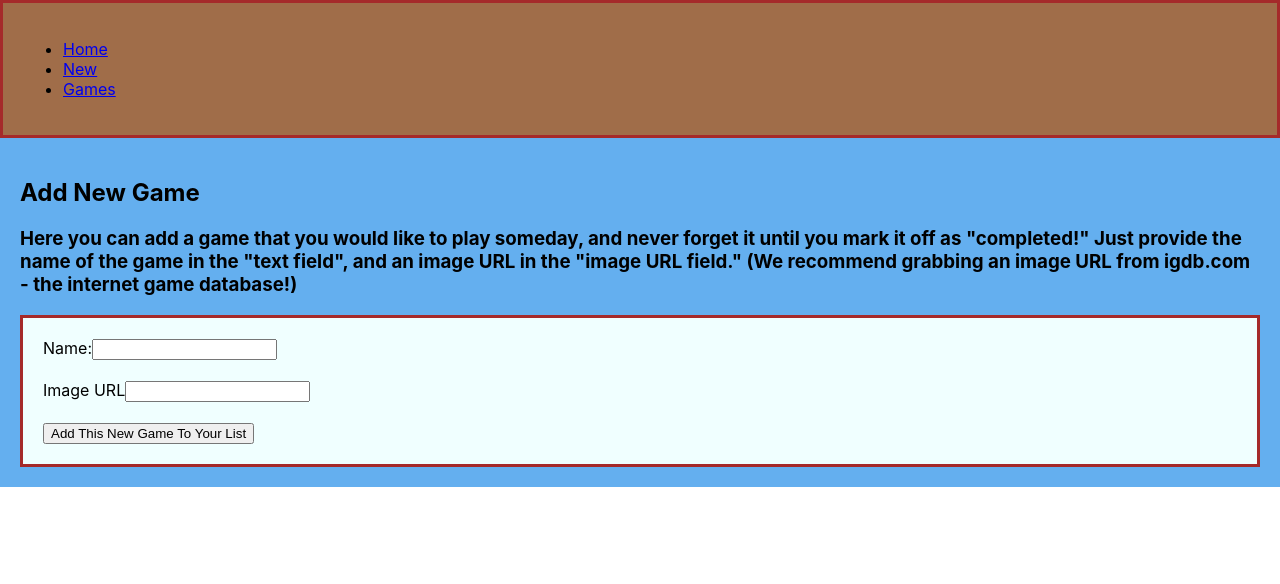
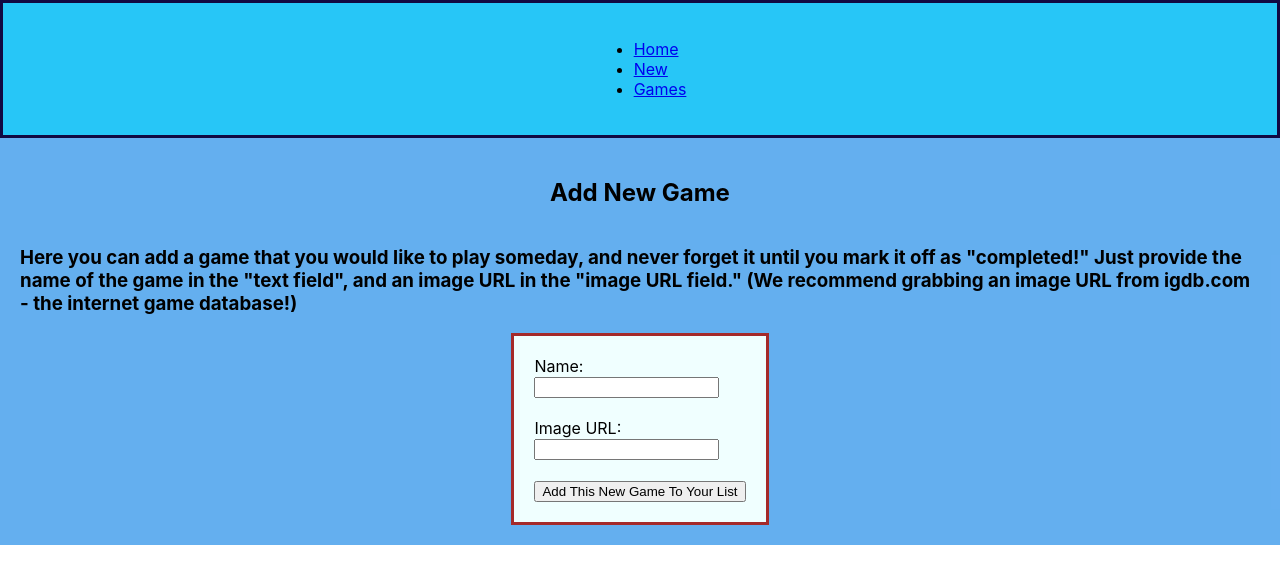
Before and after one commit to codifyamplify/phase-2-project, a React (Create React App) app in the folder game-lister/: page /new in a window 1280 px wide. Shown: the top 584 px of the page. Built offline with nearby package versions, Linux system fonts and the light colour scheme.

Commit message:
added some rudimentary styling

```diff
--- a/game-lister/db.json
+++ b/game-lister/db.json
@@ -59,6 +59,11 @@
       "name": "Metro 2033",
       "imageURL": "https://images.igdb.com/igdb/image/upload/t_cover_big/co1rd6.png",
       "id": 11
+    },
+    {
+      "name": "Dishonored",
+      "imageURL": "https://images.igdb.com/igdb/image/upload/t_cover_big/co5pcs.png",
+      "id": 12
     }
   ]
 }
--- a/game-lister/src/App.css
+++ b/game-lister/src/App.css
@@ -1,40 +1,68 @@
-.App {
+/* .App {
   text-align: center;
   max-width: 1400px;
   background:whitesmoke
-}
+} */
 
-.block {
+/* .block {
   background-color:rgb(160, 109, 73);
   border-style: solid;
   border-color: brown;
   padding: 20px;
+} */
+
+.gameCard {
+  min-width: 800px;
+  border-style: solid;
+  border-color: rgb(17, 9, 66);
+  padding: 20px;
+
 }
 
 .navBar {
-  background-color:rgb(160, 109, 73);
+  background-color:rgb(39, 198, 247);
+  border-style: solid;
+  border-color: rgb(17, 9, 66);
+  padding: 20px;
+  display: flex;
+  flex-direction: column;
+  align-items: center;
+  justify-content: center;
+
+
+}
+
+.home {
+  background-color:cadetblue;
+  border-style: solid;
+  border-color:rgb(83, 61, 27);
+  padding: 20px;
+  text-align: center;
+
+}
+
+.gameList {
+  text-align: center;
   border-style: solid;
   border-color: brown;
   padding: 20px;
-}
+  display: flex;
+  flex-direction: column;
+  align-items: center;
+  justify-content: center;
+  text-align: center;
 
-.home {
-  background-color:rgb(160, 109, 73);
-  border-style: solid;
-  border-color: brown;
-  padding: 20px;
-}
 
-.gameList {
-  background-color:aquamarine;
-  border-style: solid;
-  border-color: brown;
-  padding: 20px;
 }
 
 .newGameComponent {
   background-color:rgba(65, 157, 236, 0.81);
   padding: 20px;
+  display: flex;
+  flex-direction: column;
+  align-items: center;
+  justify-content: center;
+
 
   /* border-color: brown; */
 
@@ -52,7 +80,7 @@
 
 }
 
-.App-header {
+/* .App-header {
   background-color: #282c34;
   min-height: 100vh;
   display: flex;
@@ -61,7 +89,7 @@
   justify-content: center;
   font-size: calc(10px + 2vmin);
   color: white;
-}
+} */
 
 .App-link {
   color: #61dafb;
@@ -71,9 +99,9 @@
   color:brown
 }
 
-.h3 {
+/* .h3 {
   color:darkblue
-}
+} */
 
 /* @keyframes App-logo-spin {
   from {
--- a/game-lister/src/components/AddNewGame.js
+++ b/game-lister/src/components/AddNewGame.js
@@ -51,6 +51,7 @@ function AddNewGame({onAddGame}){
         >
             <label>
                 Name:
+                <br></br>
                     <input
                         type="text"
                         name="name"
@@ -61,7 +62,8 @@ function AddNewGame({onAddGame}){
             <br></br>
             <br></br>
             <label>
-                Image URL
+                Image URL:
+                <br></br>
                     <input
                         type="text"
                         name="imageURL"
--- a/game-lister/src/components/GameCard.js
+++ b/game-lister/src/components/GameCard.js
@@ -24,7 +24,7 @@ function GameCard({game, onCompletedClick, onCheckedChange}){
 
 
     return (
-        <li className="li">
+        <div className="gameCard">
             {/* <h3>this will be a game card</h3> */}
             {/* game name */}
             <h4>{game.name}</h4>
@@ -40,7 +40,7 @@ function GameCard({game, onCompletedClick, onCheckedChange}){
                 // onCheck={handleCompletedClick}
                 />
             </label>
-        </li>
+        </div>
     )
 }
 
--- a/game-lister/src/components/GamesList.js
+++ b/game-lister/src/components/GamesList.js
@@ -33,7 +33,7 @@ function GamesList({games, setGames}){
     return (
         <div className="gameList">
             <h2 className="h1">Game List</h2>
-            <h3 className="paragraph">Here is your handmade list of all the games you are excited to get to someday. Never forget that hidden gem you heard about from an old friend!</h3>
+            <h3 className="">Here is your handmade list of all the games you are excited to get to someday. Never forget that hidden gem you heard about from an old friend!</h3>
             {/* create an unordered list for your games to render in */}
             <ul className="games">
                 {games.map((game) => (
@@ -45,6 +45,7 @@ function GamesList({games, setGames}){
                         // onCheckedChange={handleCheckedChange}
                     />
                 ))}
+
             </ul>
         </div>
     )
```
